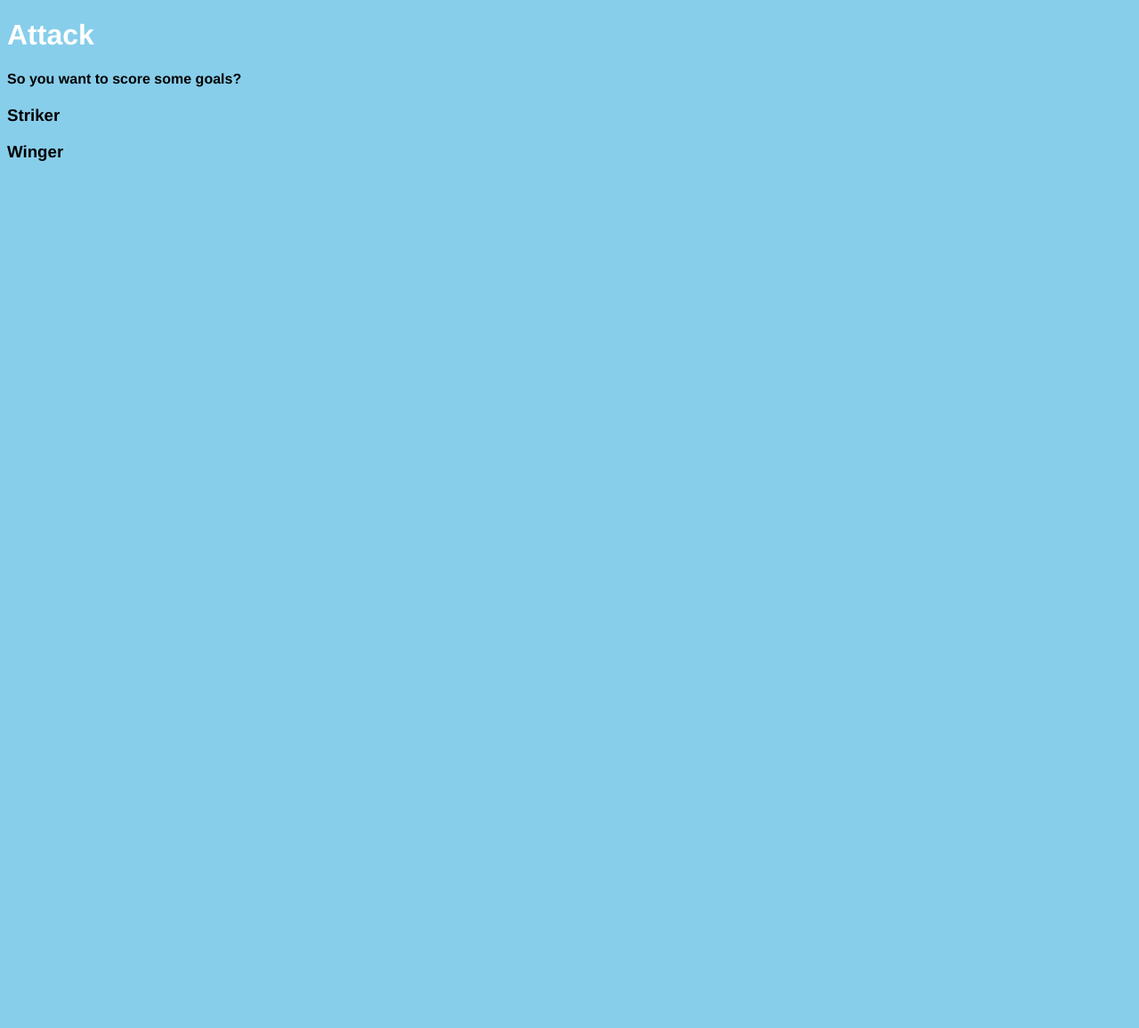
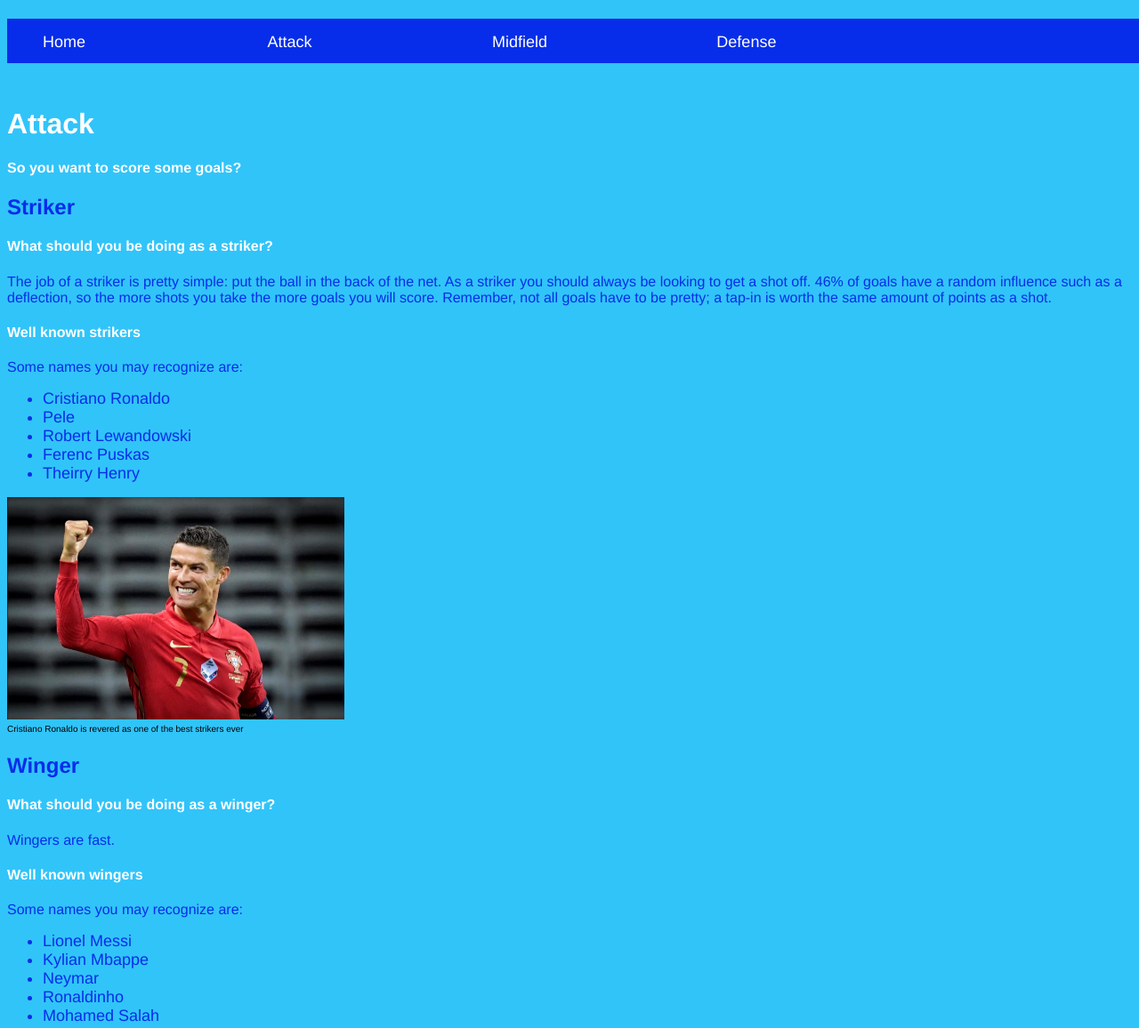
Before and after one commit to c28kk1/DevProject, a plain HTML site: page Resources/Positions/attack.html in a window 1280 px wide. Shown: the top 1156 px of the page at 89% size. Before the commit the page ends 800 px from the top, so only its background shows below. Drawn offline with Linux system fonts and the light colour scheme.

Commit message:
Home page complete and attack

```diff
--- a/Resources/CSS/index.css
+++ b/Resources/CSS/index.css
@@ -1,6 +1,10 @@
 * {
     font-family: Helvetica, Arial, sans-serif;
-    background-color: skyblue;
+    /* background-color: skyblue; */
+  }
+
+  html {
+    background-color: #31c4f9;
   }
 
 
@@ -8,24 +12,80 @@
     color: white;
   }
 
+  h4 {
+    color: white;
+  }
+
+  h3 {
+    color: white;
+  }
+
+  h2 {
+    color: #072dea;
+  }
 
   li {
     font-size: 18px;
+    color: #072dea;
+  }
+
+  a {
+    color: #072dea;
   }
 
 
-  a {
+  li a {
     text-decoration: none;
+    color: white;
+  }
+
+  p {
+    color: #072dea;
+  }
+
+  header {
+    background-color: #072dea;
+    position: fixed;
+    width: 100%;
+    z-index: 1;
+    padding: 0px;
+    height: 50px;
+  }
+
+  nav li {
+    width: 20%;
+    display:inline-block;
+    color: white;
+    margin: 0 auto;
+  }
+
+  .position_100 {
+    position: relative;
+    top: 100px;
   }
 
   #header_1{
     text-align: center;
     margin-top: 20px;
+    color: white;
+  }
+
+  #img_1 {
+    margin-top: 30px;
+    margin-left: auto;
+    margin-right: auto;
+    display: block;
 
   }
 
-  #img_1 {
-    margin-left: auto;
-    margin-right: auto;
+  #img_2 {
     display: block;
   }
+
+  #img_3 {
+    display: block;
+  }
+
+  label {
+    font-size: 10px;
+  }
--- a/Resources/Positions/attack.html
+++ b/Resources/Positions/attack.html
@@ -6,13 +6,65 @@
     <link rel="stylesheet" href="../CSS/index.css">
     <title>Attack</title>
 </head>
+
+<header>
+    <nav>
+        <ul >
+            <li><a href="../../index.html">Home</a></li>
+            <li><a href="../Positions/attack.html">Attack</a></li>
+            <li><a href="../Positions/midfield.html">Midfield</a></li>
+            <li><a href="../Positions/defense.html">Defense</a></li>
+        </ul>
+    </nav>
+</header>
+
+
 <body>
-  <h1>Attack</h1>
-  <h4>So you want to score some goals?</h4>
-  <div id="striker">
-    <h3>Striker</h3>
+  <div class="position_100">
+    <h1>Attack</h1>
+    <h4>So you want to score some goals?</h4>
+
+    <div id="striker">
+      <h2>Striker</h2>
+      <h4>What should you be doing as a striker?</h4>
+      <p>
+        The job of a striker is pretty simple: put the ball in the back of the net.
+        As a striker you should always be looking to get a shot off.
+        46% of goals have a random influence such as a deflection,
+        so the more shots you take the more goals you will score.
+        Remember, not all goals have to be pretty; a tap-in is worth the same
+        amount of points as a shot.
+      </p>
+      <h4>Well known strikers</h4>
+      <p>Some names you may recognize are:</p>
+      <ul>
+        <li>Cristiano Ronaldo</li>
+        <li>Pele</li>
+        <li>Robert Lewandowski</li>
+        <li>Ferenc Puskas</li>
+        <li>Theirry Henry</li>
+      </ul>
+      <img id="img_2" src="../Images/Cristiano_Roanldo.jpg.jpeg" width="30%" height="30%">
+      <label for="img_2">Cristiano Ronaldo is revered as one of the best strikers ever</label>
+    </div>
+    <div id="winger">
+      <h2>Winger</h2>
+      <h4>What should you be doing as a winger?</h4>
+      <p>
+        Wingers are fast.
+      </p>
+      <h4>Well known wingers</h4>
+      <p>Some names you may recognize are:</p>
+      <ul>
+        <li>Lionel Messi</li>
+        <li>Kylian Mbappe</li>
+        <li>Neymar</li>
+        <li>Ronaldinho</li>
+        <li>Mohamed Salah</li>
+      </ul>
+      <img id="img_3" src="../Images/Lionel_Messi.jpeg" width="30%" height="30%">
+      <label for="img_3">Lionel Messi won the 2022 World Cup</label>
+    </div>
   </div>
-  <div id="winger">
-    <h3>Winger</h3>
-  </div>
+</body>
 </html>
```
Also changed, not shown: Resources/Positions/defense.html (+14 -1 lines), Resources/Positions/midfield.html (+14 -1 lines), index.html (+13 -0 lines), Resources/Images/Cristiano_Roanldo.jpg.jpeg (added), Resources/Images/Lionel_Messi.jpeg (added), 1 other file.
